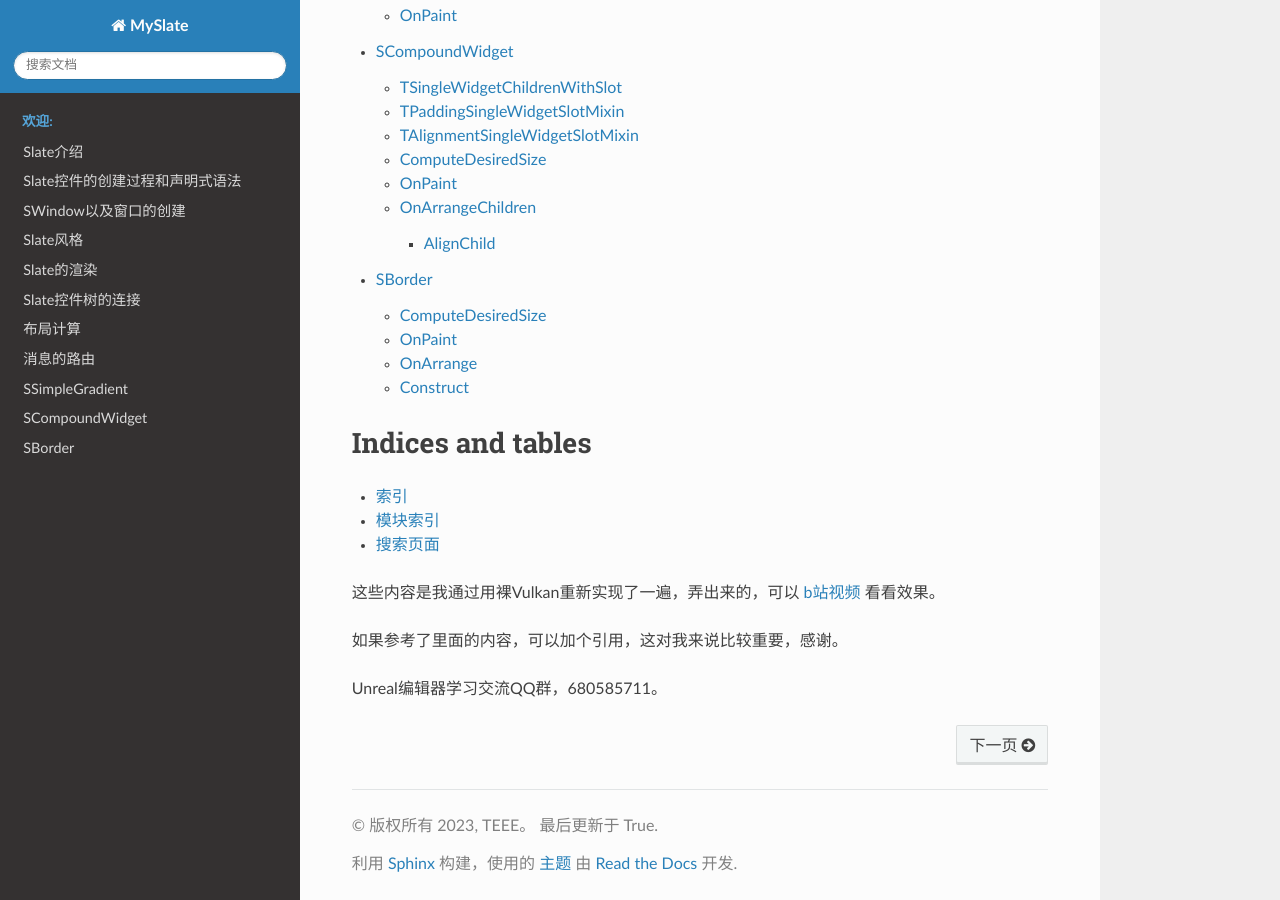
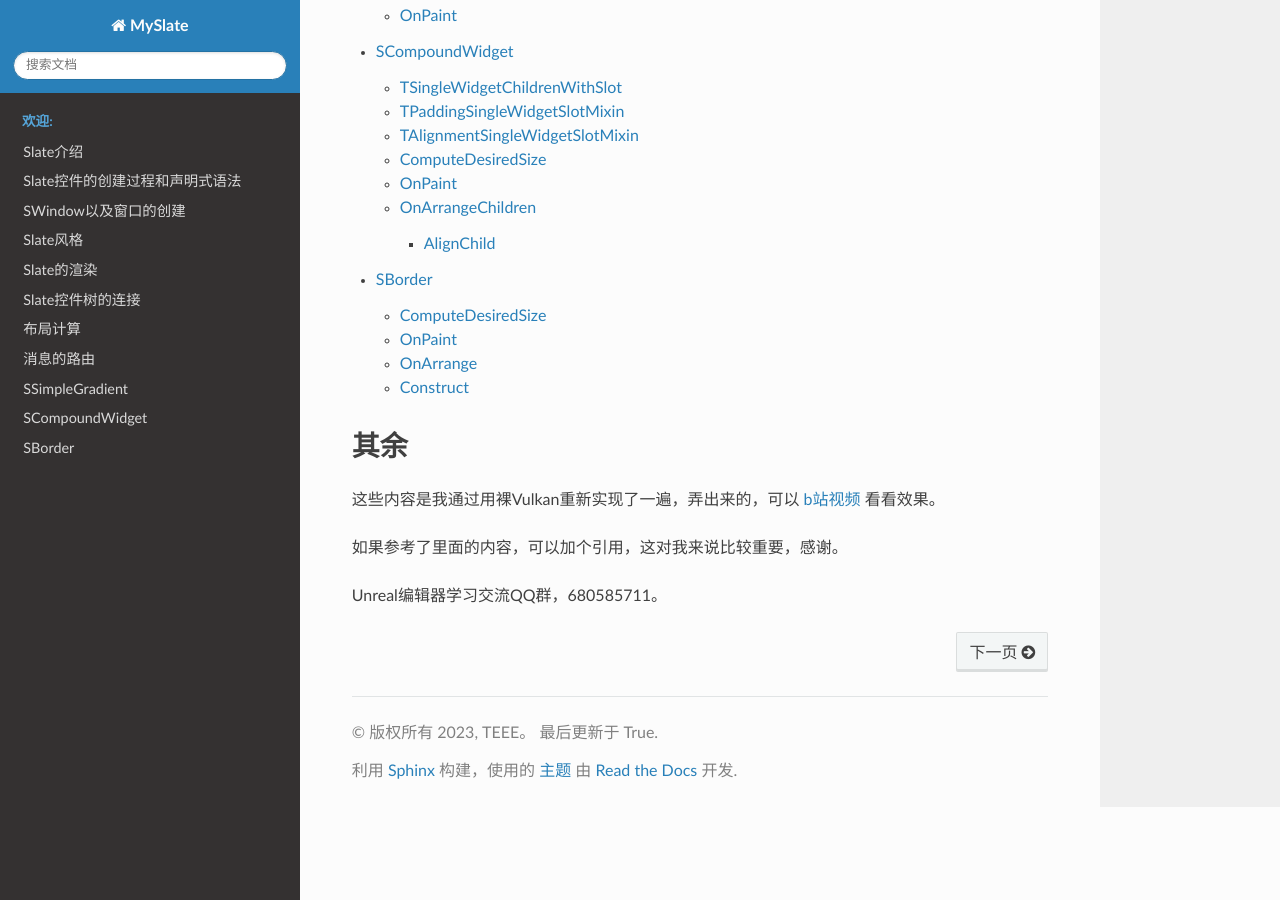
Before and after one commit to pixel-Teee/MySlate, a Sphinx documentation site: the page built from source/index.rst, in a window 1280 px wide and 900 px high, scrolled down 696 px. Built offline with Sphinx 7.4.7 and the Read the Docs theme 2.0.0, drawn with Linux system fonts in a browser that asks for light colours; comment, search, counter and statistics services are not loaded.

Commit message:
update blog

```diff
--- a/source/index.rst
+++ b/source/index.rst
@@ -32,12 +32,8 @@ Welcome to MySlate's documentation!
 
    pages/SBorder.md
 
-Indices and tables
+其余
 ==================
-
-* :ref:`genindex`
-* :ref:`modindex`
-* :ref:`search`
 
 .. _b站视频: https://space.bilibili.com/37411066?spm_id_from=333.1007.0.0
 
```
